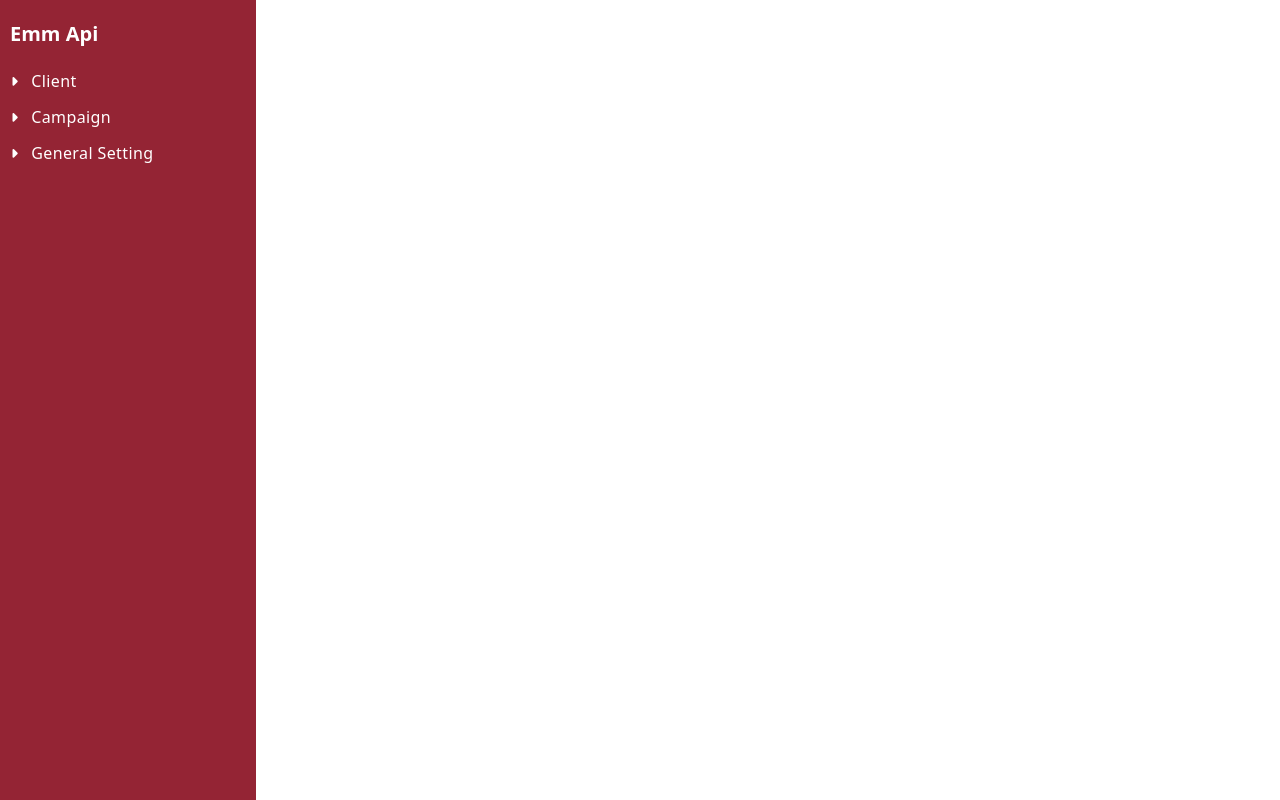
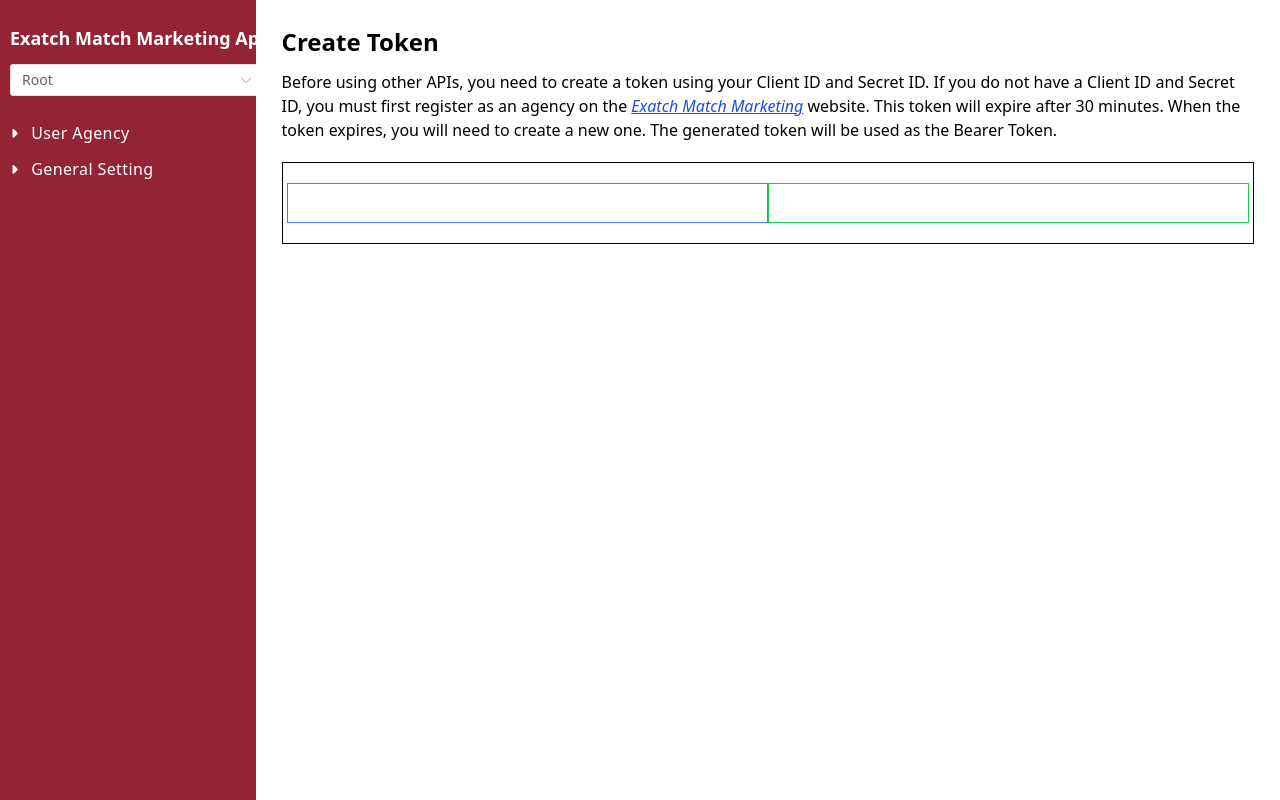
Before and after one commit to Feyfa/emm-api-documentation, a Vue app: page / in a window 1280 px wide. Built offline with nearby package versions, Linux system fonts and the light colour scheme.

Commit message:
- install element ui - create user type for different emm api

```diff
--- a/package.json
+++ b/package.json
@@ -9,6 +9,7 @@
     "preview": "vite preview"
   },
   "dependencies": {
+    "element-plus": "^2.9.0",
     "pinia": "^2.2.6",
     "vue": "^3.5.13",
     "vue-router": "^4.4.5"
--- a/src/App.vue
+++ b/src/App.vue
@@ -8,7 +8,7 @@
 
     <SidebarComponent />
 
-    <div class="pt-8 pb-10 h-screen px-4 w-full lg:w-[75%] lg:overflow-y-auto lg:px-10 xl:w-[80%] xl:px-20 2xl:w-[83%]">
+    <div class="p-[1.6rem] h-screen w-full lg:w-[75%] lg:overflow-y-auto xl:w-[80%] 2xl:w-[83%]">
       <RouterView />
     </div>
 
--- a/src/components/app/SidebarComponent.vue
+++ b/src/components/app/SidebarComponent.vue
@@ -1,35 +1,65 @@
 <script setup>
-import { reactive, ref } from 'vue';
-import { RouterLink } from 'vue-router';
+import { reactive, ref, onMounted } from 'vue';
+import { RouterLink, useRouter } from 'vue-router';
+
+const router = useRouter();
 
 // data
 const hamburgerMenu = ref(null);
 const isSidebarOpen = ref(false);
-const sidebarData = reactive([
+const sidebarData = ref([
     {
+        id: 0,
         open: false,
-        title: 'Client',
-        slug: 'client',
+        userType: ['root'],
+        title: 'User Agency',
+        slug: 'user-agency',
         child: [
             {
                 method: 'POST',
-                name: 'Create Client',
-                slug: 'create-client'
+                name: 'Create User Agency',
+                slug: 'create-user-agency'
             },
             {
                 method: 'PUT',
-                name: 'Update Client',
-                slug: 'update-client'
+                name: 'Update User Agency',
+                slug: 'update-user-agency'
             },
             {
                 method: 'POST',
-                name: 'Login SSO',
-                slug: 'login-sso'
+                name: 'Login SSO Agency',
+                slug: 'login-sso-agency'
             }
         ]
     },
     {
+        id: 1,
         open: false,
+        userType: ['agency'],
+        title: 'User Client',
+        slug: 'user-client',
+        child: [
+            {
+                method: 'POST',
+                name: 'Create User Client',
+                slug: 'create-user-client'
+            },
+            {
+                method: 'PUT',
+                name: 'Update User Client',
+                slug: 'update-user-client'
+            },
+            {
+                method: 'POST',
+                name: 'Login SSO Client',
+                slug: 'login-sso-client'
+            }
+        ]
+    },
+    {
+        id: 2,
+        open: false,
+        userType: ['agency'],
         title: 'Campaign',
         slug: 'campaign',
         child: [
@@ -56,7 +86,9 @@
         ]
     },
     {
+        id: 3,
         open: false,
+        userType: ['agency','root'],
         title: 'General Setting',
         slug: 'general-setting',
         child: [
@@ -83,6 +115,19 @@
         ]
     },
 ]);
+const sidebarDataFilter = ref([]);
+
+const selectUserType = ref('root');
+const userTypes = reactive([
+    {
+        label: 'Root',
+        value: 'root'
+    },
+    {
+        label: 'Agency',
+        value: 'agency'
+    },
+]);
 // data
 
 // method
@@ -90,10 +135,37 @@
     isSidebarOpen.value = !isSidebarOpen.value;
 }
 
-const sidebarChildToggle = (index) => {
-    sidebarData[index].open = !sidebarData[index].open;
+const sidebarChildToggle = (id) => {
+    const index = sidebarDataFilter.value.findIndex(item => item.id == id);
+    sidebarDataFilter.value[index].open = !sidebarDataFilter.value[index].open;
+}
+
+const filterSidebarData = (userType) => {
+    sidebarData.value.forEach(item => item.open = false);
+    sidebarDataFilter.value = sidebarData.value.filter(item => item.userType.includes(userType));
+
+    router.push('/');
+}
+
+const userTypeChange = () => {
+    localStorage.setItem('userType', selectUserType.value);
+    filterSidebarData(selectUserType.value);
 }
 // method
+
+// mounted
+onMounted(() => {
+    let userType_LocalStorege = localStorage.getItem('userType');
+    if(!['root','agency'].includes(userType_LocalStorege)) {
+        localStorage.setItem('userType','root');
+        userType_LocalStorege = localStorage.getItem('userType');
+    }
+
+    selectUserType.value = userType_LocalStorege;
+
+    filterSidebarData(selectUserType.value);
+});
+// mounted
 
 </script>
 
@@ -108,10 +180,30 @@
     <div
         class="sidebar bg-[rgb(148,36,52)] text-white overflow-x-hidden absolute top-0 bottom-0 left-0 z-[9] lg:static lg:z-0 lg:w-[25%] lg:pl-2.5 xl:w-[20%] 2xl:w-[17%]"
         :class="{'w-[80%] sm400:w-[65%] sm500:w-[50%] sm:w-[40%] md:w-[35%] pl-2.5 shadow-xl': isSidebarOpen, 'w-[0] pl-0 shadow-none': !isSidebarOpen}">
-        <h1 class="text-start my-5 text-xl font-semibold">Emm Api</h1>
+
+        <div class="my-6 w-max">
+            <router-link to="/">
+                <h1 class="text-start text-lg font-semibold">Exatch Match Marketing Api</h1>
+            </router-link>
+
+            <el-select
+                class="mt-3"
+                v-model="selectUserType"
+                placeholder="Select"
+                size="medium"
+                @change="userTypeChange">
+                <el-option
+                    v-for="item in userTypes"
+                    :key="item.value"
+                    :label="item.label"
+                    :value="item.value"
+                />
+            </el-select>
+        </div>
+
         <ul class="flex flex-col gap-1.5">
-            <li v-for="(items, index) in sidebarData" :key="index">
-                <div class="tracking-wide transition duration-200 cursor-pointer flex items-center gap-3" @click="sidebarChildToggle(index)">
+            <li v-for="(items, index) in sidebarDataFilter" :key="index">
+                <div class="tracking-wide transition duration-200 cursor-pointer flex items-center gap-3" @click="sidebarChildToggle(items.id)">
                     <span class="mt-0.5">
                         <i
                             class="fa-solid fa-caret-up fa-sm"
@@ -124,7 +216,7 @@
                     class="pl-3 sm400:pl-5 mt-1"
                     :class="{'h-full': items.open, 'h-0 overflow-hidden': !items.open}">
                     <li v-for="child in items.child" class="flex items-center h-[1.9rem]">
-                        <router-link :to="`/${items.slug}/${child.slug}`" class="flex items-center gap-2">
+                        <router-link :to="`/${selectUserType}/${items.slug}/${child.slug}`" class="flex items-center gap-2">
                             <span
                                 class="text-[.6rem] mt-[1px] tracking-wider font-bold w-7"
                                 :class="{'text-green-500': child.method == 'GET', 'text-blue-500': child.method == 'PUT', 'text-yellow-500': child.method == 'POST', 'text-red-500': child.method == 'DEL'}">
--- a/src/main.js
+++ b/src/main.js
@@ -6,9 +6,13 @@
 import App from './App.vue'
 import router from './router'
 
+import ElementPlus from "element-plus";
+import 'element-plus/dist/index.css';
+
 const app = createApp(App)
 
 app.use(createPinia())
 app.use(router)
+app.use(ElementPlus);
 
 app.mount('#app')
--- a/src/router/index.js
+++ b/src/router/index.js
@@ -4,12 +4,12 @@
   history: createWebHistory(import.meta.env.BASE_URL),
   routes: [
     {
-      path: '/home',
-      name: 'home',
+      path: '/',
+      name: 'introduction',
       // route level code-splitting
       // this generates a separate chunk (About.[hash].js) for this route
       // which is lazy-loaded when the route is visited.
-      component: () => import('../views/HomeView.vue'),
+      component: () => import('../views/Introduction.vue'),
     },
   ],
 })
--- a/src/views/HomeView.vue
+++ /dev/null
@@ -1,9 +0,0 @@
-<script setup>
-
-</script>
-
-<template>
-  <div>
-    <h1 class="text-green-500 text-xl underline italic">Exatch Match Marketing</h1>
-  </div>
-</template>
--- /dev/null
+++ b/src/views/Introduction.vue
@@ -0,0 +1,36 @@
+<script setup>
+
+</script>
+
+<template>
+  <main>
+
+    <header>
+      <h1 class="text-2xl font-semibold">Create Token</h1>
+
+      <p class="mt-3">
+        Before using other APIs, you need to create a token using your Client ID and Secret ID.
+        If you do not have a Client ID and Secret ID, you must first register as an agency on the
+        <a target="_blank" href="https://app.emmsandbox.com/agency-register" class="underline italic text-blue-700">Exatch Match Marketing</a>
+        website. This token will expire after 30 minutes. When the token expires, you will need to create a new one.
+        The generated token will be used as the Bearer Token.
+      </p>
+    </header>
+
+    <section class="mt-5">
+      <article class="border border-black h-16 px-1 py-10 flex items-center">
+
+        <div class="border border-blue-500 w-1/2 h-10 p-2">
+
+        </div>
+
+        <div class="border border-green-500 w-1/2 h-10 p-2">
+
+        </div>
+
+      </article>
+    </section>
+
+
+  </main>
+</template>
```
Also changed, not shown: 1 other file (tests, documents, lock files or other folders).
